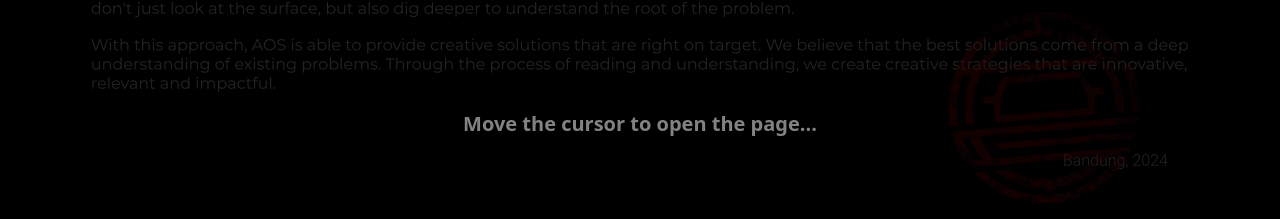
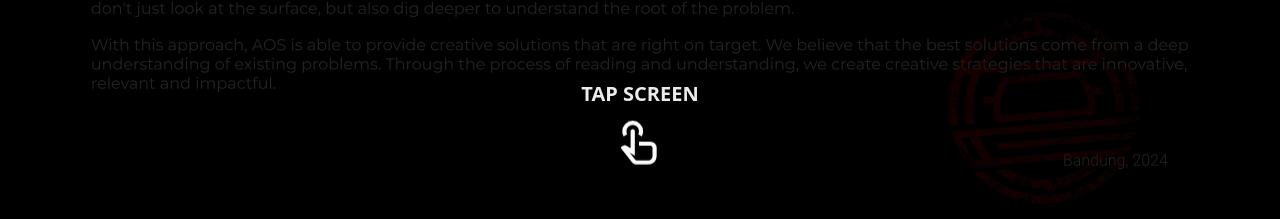
Before and after one commit to rizfirman/aos-compro, a Nuxt app: page / in a window 1280 px wide. Shown: the part 276-495 px from the top of the page. Built offline with nearby package versions, Linux system fonts and the light colour scheme.

Commit message:
add animation

```diff
--- a/assets/scss/global.scss
+++ b/assets/scss/global.scss
@@ -1,5 +1,6 @@
 
 
+@import url('https://fonts.googleapis.com/css2?family=Montserrat:ital,wght@0,100..900;1,100..900&family=Roboto:ital,wght@0,100..900;1,100..900&display=swap');
 
 html, body {
     background-color: black;
--- a/components/LogoAnimation/index.vue
+++ b/components/LogoAnimation/index.vue
@@ -7,7 +7,13 @@
 
     <!-- Layar Interaktif Setelah Loading -->
     <div v-if="interactionRequired && !loading" class="interaction-overlay">
-      <p class="interaction-text">Move the cursor to open the page...</p>
+      <div>
+        <p class="interaction-text">TAP SCREEN</p>
+        <Icon
+          name="material-symbols:touch-app-outline"
+          class="interaction-icon"
+        />
+      </div>
     </div>
 
     <!-- Spline Viewer -->
@@ -126,4 +132,21 @@ onMounted(() => {
     opacity: 0.5;
   }
 }
+
+.interaction-icon {
+  font-size: 50px;
+  margin-top: 10px;
+  animation: bounce 1.5s infinite ease-in-out;
+}
+
+@keyframes bounce {
+  0%,
+  100% {
+    transform: translateY(0);
+  }
+  50% {
+    transform: translateY(-10px);
+    opacity: 0.5;
+  }
+}
 </style>
--- a/tailwind.config.js
+++ b/tailwind.config.js
@@ -13,8 +13,7 @@ export default {
   theme: {
     extend: {
       fontFamily: {
-        roboto: ["Roboto", "sans-serif"],
-        Gilroy: ["Gilroy", "sans-serif"],
+        monsterrat: ["Montserrat", "sans-serif"],
       },
     },
   },
```
